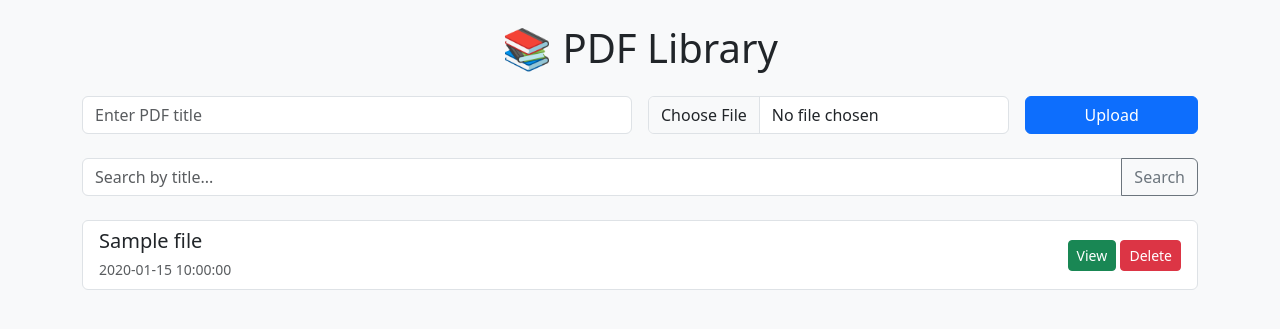
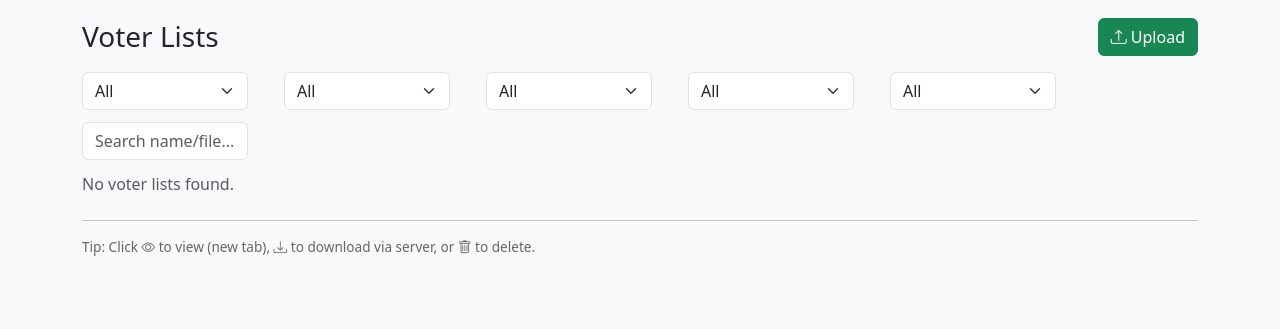
Before and after one commit to Bijush/Voterlist, a Flask app: template templates/index.html in a window 1280 px wide. Shown: the top 329 px of the page. Run offline with Flask 3, Linux system fonts and the light colour scheme; the template is opened without the code that fills it: most values are stand-ins (such as "Sample title", 1, 10 or a date in 2020); parts of the project's set-up code (start-up, migrations or seed data) failed here and were passed over.

Commit message:
Add files via upload

```diff
--- a/templates/index.html
+++ b/templates/index.html
@@ -1,54 +1,161 @@
-          <!DOCTYPE html>
+<!doctype html>
 <html lang="en">
 <head>
-  <meta charset="UTF-8">
-  <meta name="viewport" content="width=device-width, initial-scale=1">
-  <title>PDF Library</title>
+  <meta charset="utf-8"><title>Voter Lists</title>
+  <meta name="viewport" content="width=device-width,initial-scale=1">
   <link href="https://cdn.jsdelivr.net/npm/bootstrap@5.3.2/dist/css/bootstrap.min.css" rel="stylesheet">
+  <link href="https://cdn.jsdelivr.net/npm/bootstrap-icons@1.10.5/font/bootstrap-icons.css" rel="stylesheet">
+  <style>
+    body { padding: 18px; background:#f8f9fa; }
+    .card-grid { display:flex; flex-wrap:wrap; gap:12px; }
+    .entry-card { width: 100%; max-width:560px; }
+    .badge-year { font-weight:600; }
+    .muted-small { font-size:0.85rem; color:#666; }
+    .filter-row { gap:12px; margin-bottom:12px; }
+    /* highlight row when complete/submitted/pending handled client-side via classes */
+    .row-submitted { background: #e8f7ff; }
+    .row-complete  { background: #e7f9f5; }
+    .row-pending   { background: #f3f3f3; }
+  </style>
 </head>
-<body class="bg-light">
-<div class="container py-4">
-  <h1 class="mb-4 text-center">📚 PDF Library</h1>
+<body>
+  <div class="container">
+    <div class="d-flex justify-content-between align-items-center mb-3">
+      <h3 class="m-0">Voter Lists</h3>
+      <div>
+        <a href="{{ url_for('upload') }}" class="btn btn-success">
+          <i class="bi bi-upload"></i> Upload
+        </a>
+      </div>
+    </div>
 
-  <!-- Upload Form -->
-  <form action="/upload" method="POST" enctype="multipart/form-data" class="row g-3 mb-4">
-    <div class="col-md-6">
-      <input type="text" name="title" class="form-control" placeholder="Enter PDF title" required>
+    <!-- Filters -->
+    <div class="row filter-row">
+      <div class="col-md-2"><select id="district" class="form-select"><option value="">All Districts</option></select></div>
+      <div class="col-md-2"><select id="block" class="form-select"><option value="">All Blocks</option></select></div>
+      <div class="col-md-2"><select id="gp" class="form-select"><option value="">All GPs</option></select></div>
+      <div class="col-md-2"><select id="ps" class="form-select"><option value="">All Polling Stations</option></select></div>
+      <div class="col-md-2"><select id="year" class="form-select"><option value="">All Years</option></select></div>
+      <div class="col-md-2">
+        <input id="q" class="form-control" placeholder="Search name/file..." />
+      </div>
     </div>
-    <div class="col-md-4">
-      <input type="file" name="pdf" accept="application/pdf" class="form-control" required>
+
+    <!-- Cards -->
+    <div id="cards" class="card-grid mb-4">
+      <!-- cards injected by JS -->
     </div>
-    <div class="col-md-2">
-      <button class="btn btn-primary w-100" type="submit">Upload</button>
-    </div>
-  </form>
 
-  <!-- Search -->
-  <form method="GET" class="input-group mb-4">
-    <input type="text" name="search" class="form-control" placeholder="Search by title..." value="{{ search }}">
-    <button class="btn btn-outline-secondary" type="submit">Search</button>
-  </form>
+    <hr/>
+    <p class="muted-small">Tip: Click <i class="bi bi-eye"></i> to view (new tab), <i class="bi bi-download"></i> to download via server, or <i class="bi bi-trash"></i> to delete.</p>
+  </div>
 
-  <!-- PDF List -->
-  {% if files %}
-    <div class="list-group">
-      {% for file in files %}
-        <div class="list-group-item d-flex justify-content-between align-items-center">
+<script>
+  // entries passed from server
+  const ENTRIES = {{ entries | tojson | safe }};
+
+  // build unique sets
+  const uniq = (arr) => [...new Set(arr.filter(x=>x && x!==null))].sort();
+
+  function populateFilters(entries) {
+    const districts = uniq(entries.map(e=>e.district));
+    const blocks = uniq(entries.map(e=>e.block));
+    const gps = uniq(entries.map(e=>e.gp));
+    const pss = uniq(entries.map(e=>e.polling_station));
+    const years = uniq(entries.map(e=>e.year));
+
+    const fill = (id, items) => {
+      const sel = document.getElementById(id);
+      sel.innerHTML = '<option value="">All</option>';
+      items.forEach(i=>{
+        const o = document.createElement('option'); o.value = i; o.textContent = i; sel.appendChild(o);
+      });
+    };
+    fill('district', districts);
+    fill('block', blocks);
+    fill('gp', gps);
+    fill('ps', pss);
+    fill('year', years);
+  }
+
+  function renderCards(entries) {
+    const container = document.getElementById('cards');
+    container.innerHTML = '';
+    if (!entries.length) {
+      container.innerHTML = '<div class="text-muted">No voter lists found.</div>';
+      return;
+    }
+    entries.forEach(e=>{
+      const div = document.createElement('div');
+      div.className = 'card entry-card p-2';
+      // row classes by e.complete if available (we used "complete/submitted/pending" earlier)
+      const state = (e.complete || '').toLowerCase();
+      if (state==='submitted') div.classList.add('row-submitted');
+      if (state==='complete') div.classList.add('row-complete');
+      if (state==='pending') div.classList.add('row-pending');
+
+      div.innerHTML = `
+        <div class="d-flex justify-content-between align-items-start">
           <div>
-            <h5 class="mb-1">{{ file.title }}</h5>
-            <small class="text-muted">{{ file.timestamp }}</small>
+            <h5 class="mb-1">${escapeHtml(e.polling_station || e.filename || '—')}</h5>
+            <div class="muted-small">${escapeHtml(e.district)} / ${escapeHtml(e.block)} / ${escapeHtml(e.gp)}</div>
+            <div class="muted-small">Uploaded: ${escapeHtml(e.uploaded_at || '-') } &nbsp; <span class="badge badge-year">${escapeHtml(e.year || '')}</span></div>
+            <div class="muted-small">File: ${escapeHtml(e.filename || '')}</div>
           </div>
-          <div>
-            <!-- Directly use the signed URL from Firebase -->
-            <a href="{{ file.url }}" class="btn btn-sm btn-success" target="_blank">View</a>
-            <a href="/delete/{{ file.filename }}" class="btn btn-sm btn-danger" onclick="return confirm('Delete this PDF?')">Delete</a>
+          <div class="d-flex flex-column gap-1 align-items-end">
+            <a href="${e.public_url || '#'}" target="_blank" class="btn btn-sm btn-outline-primary mb-1" ${e.public_url ? '' : 'disabled'} title="View">
+              <i class="bi bi-eye"></i>
+            </a>
+            <a href="/download/${e.id}" class="btn btn-sm btn-success mb-1" title="Download (server)">
+              <i class="bi bi-download"></i>
+            </a>
+            <form method="post" action="/delete/${e.id}" onsubmit="return confirm('Delete this record?');">
+              <button class="btn btn-sm btn-danger" type="submit" title="Delete"><i class="bi bi-trash"></i></button>
+            </form>
           </div>
         </div>
-      {% endfor %}
-    </div>
-  {% else %}
-    <p class="text-muted text-center">No PDFs found.</p>
-  {% endif %}
-</div>
+      `;
+      container.appendChild(div);
+    });
+  }
+
+  function escapeHtml(s){ if(!s && s!==0) return ''; return String(s).replace(/[&<>"]/g, c=>({ '&':'&amp;','<':'&lt;','>':'&gt;','"':'&quot;' }[c])); }
+
+  // filter logic
+  function filterEntries() {
+    const district = document.getElementById('district').value;
+    const block = document.getElementById('block').value;
+    const gp = document.getElementById('gp').value;
+    const ps = document.getElementById('ps').value;
+    const year = document.getElementById('year').value;
+    const q = (document.getElementById('q').value || '').toLowerCase();
+
+    let arr = ENTRIES.slice();
+
+    if (district) arr = arr.filter(e=> (e.district||'') === district);
+    if (block) arr = arr.filter(e=> (e.block||'') === block);
+    if (gp) arr = arr.filter(e=> (e.gp||'') === gp);
+    if (ps) arr = arr.filter(e=> (e.polling_station||'') === ps);
+    if (year) arr = arr.filter(e=> (e.year||'') === year);
+
+    if (q) {
+      arr = arr.filter(e=>{
+        const txt = `${e.filename} ${e.polling_station} ${e.district} ${e.block} ${e.gp}`.toLowerCase();
+        return txt.indexOf(q) !== -1;
+      });
+    }
+
+    renderCards(arr);
+  }
+
+  // populate and setup listeners
+  populateFilters(ENTRIES);
+  renderCards(ENTRIES);
+
+  ['district','block','gp','ps','year'].forEach(id=>{
+    document.getElementById(id).addEventListener('change', filterEntries);
+  });
+  document.getElementById('q').addEventListener('input', filterEntries);
+</script>
 </body>
 </html>
```
Also changed, not shown: templates/form.html (added, +54 -0 lines).
